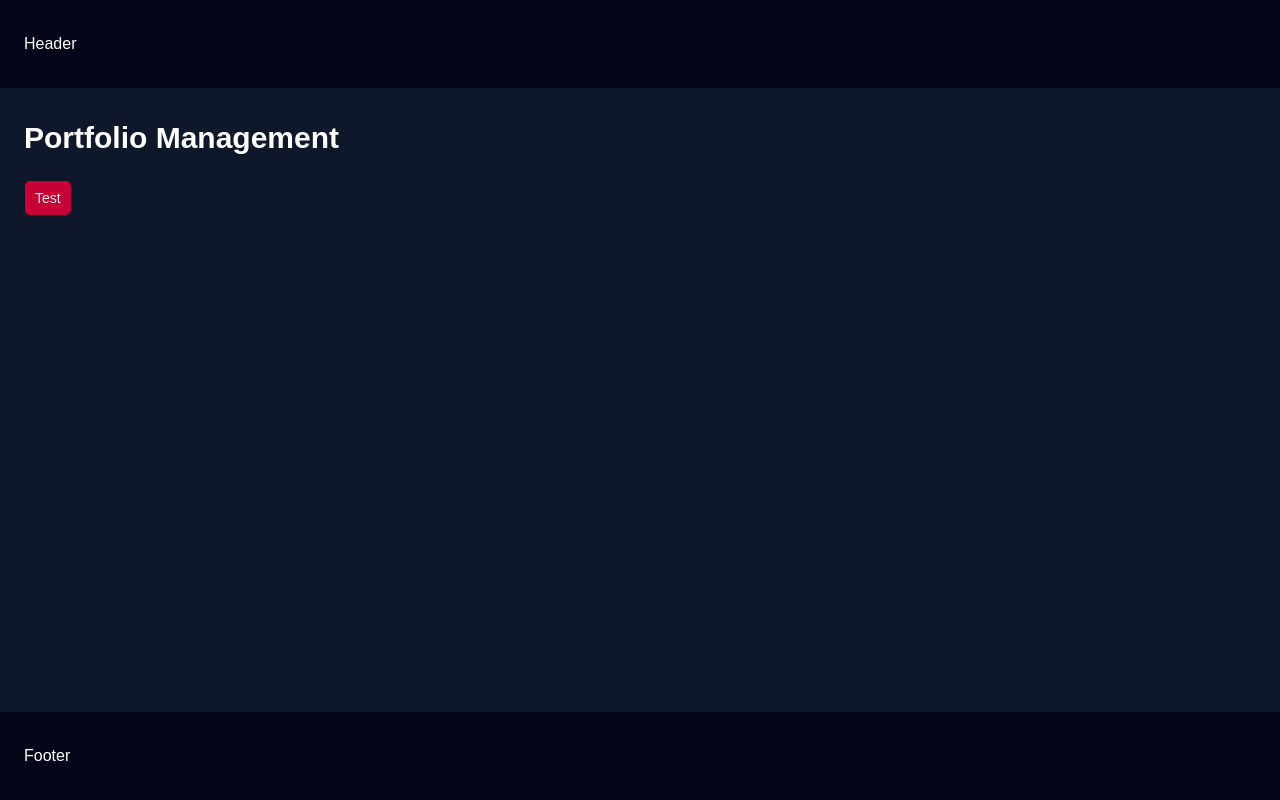
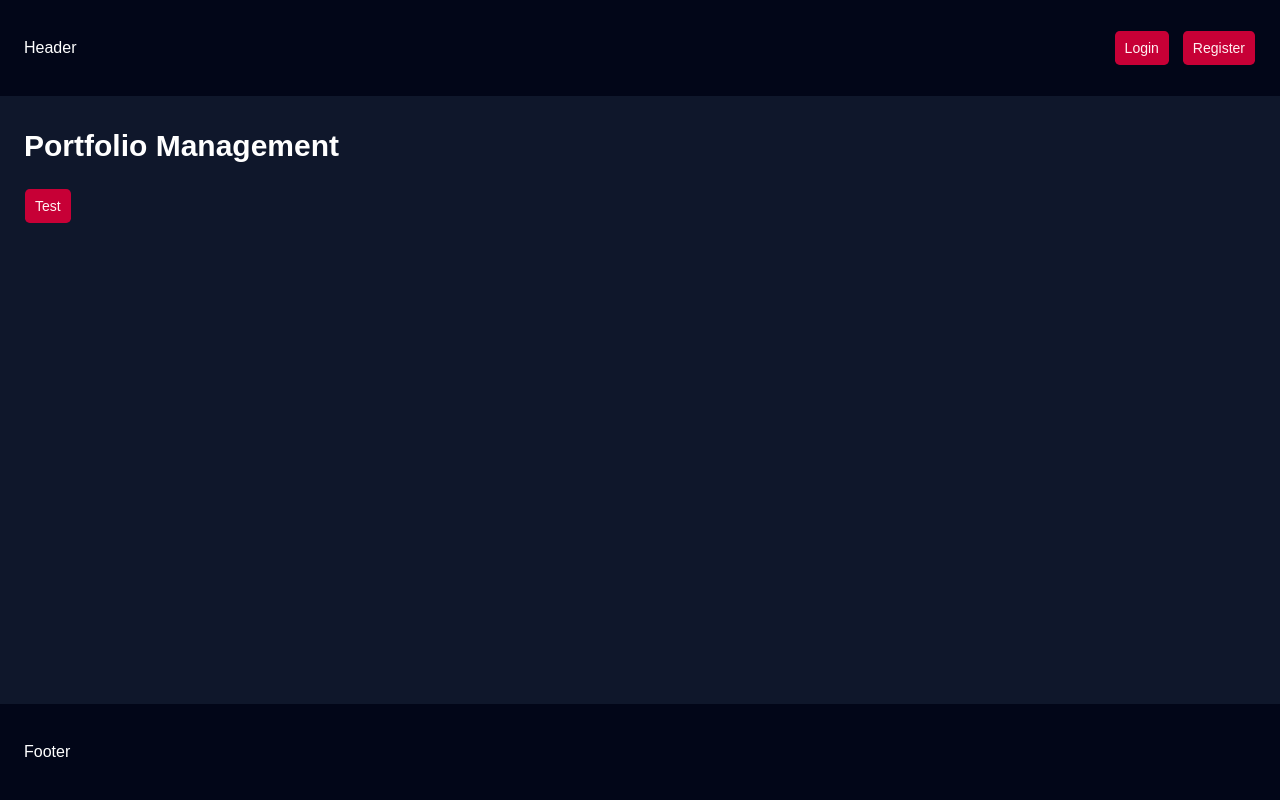
Before and after one commit to bilalkinali/PortfolioManagement.Api, a React (Vite) app in the folder portfoliomanagement.web/: page / in a window 1280 px wide. Built offline with nearby package versions, Linux system fonts and the light colour scheme.

Commit message:
Added some buttons and flexbox on header to test

```diff
--- a/portfoliomanagement.web/src/app/layout/Footer.tsx
+++ b/portfoliomanagement.web/src/app/layout/Footer.tsx
@@ -1,8 +1,8 @@
 export default function Footer() {
     return (
         <footer className="bg-slate-950">
-            <div className="mx-auto w-full max-w-7xl px-6 py-8">
-                Footer
+            <div className="mx-auto flex h-24 w-full max-w-7xl items-center justify-between px-6">
+                <div>Footer</div>
             </div>
         </footer>
     );
--- a/portfoliomanagement.web/src/app/layout/Header.tsx
+++ b/portfoliomanagement.web/src/app/layout/Header.tsx
@@ -1,8 +1,26 @@
+import { useState } from "react"
+import { Button } from "@/components/ui/button"
+
 export default function Header() {
+    const [isLoggedIn, setIsLoggedIn] = useState(false);
+
     return (
-        <header className="bg-slate-950">
-            <div className="mx-auto w-full max-w-7xl px-6 py-8">
-                Header
+        <header className="bg-slate-950 text-white">
+            <div className="mx-auto flex h-24 w-full max-w-7xl items-center justify-between px-6">
+            {/* testing structure and content */}
+                <div>Header</div>
+
+                {isLoggedIn ? (
+                    <div className="flex items-center gap-3">
+                        <div>Hello user</div>
+                        <Button onClick={() => setIsLoggedIn(prev => !prev)}>Logout</Button>
+                    </div>
+                ) : (
+                    <div className="flex items-center gap-3">
+                        <Button onClick={() => setIsLoggedIn(prev => !prev)}>Login</Button>
+                        <Button>Register</Button>
+                    </div>
+                )}
             </div>
         </header>
     );
```
